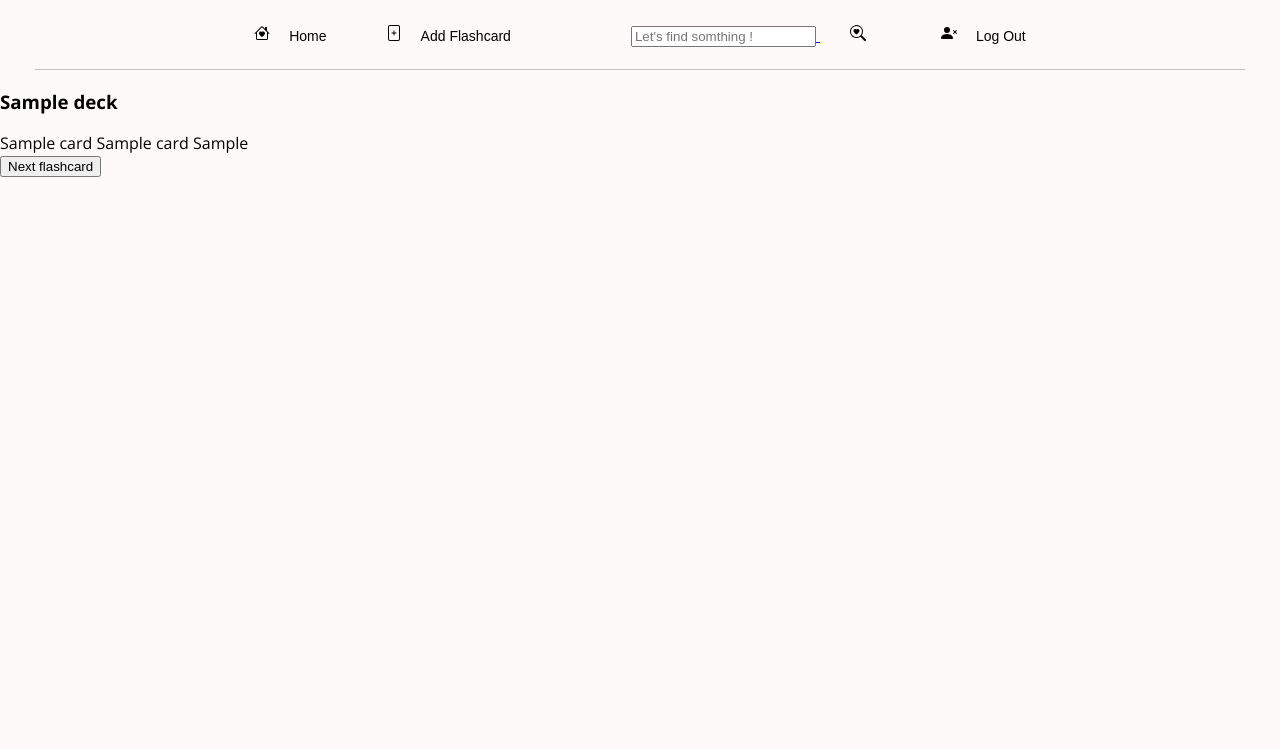
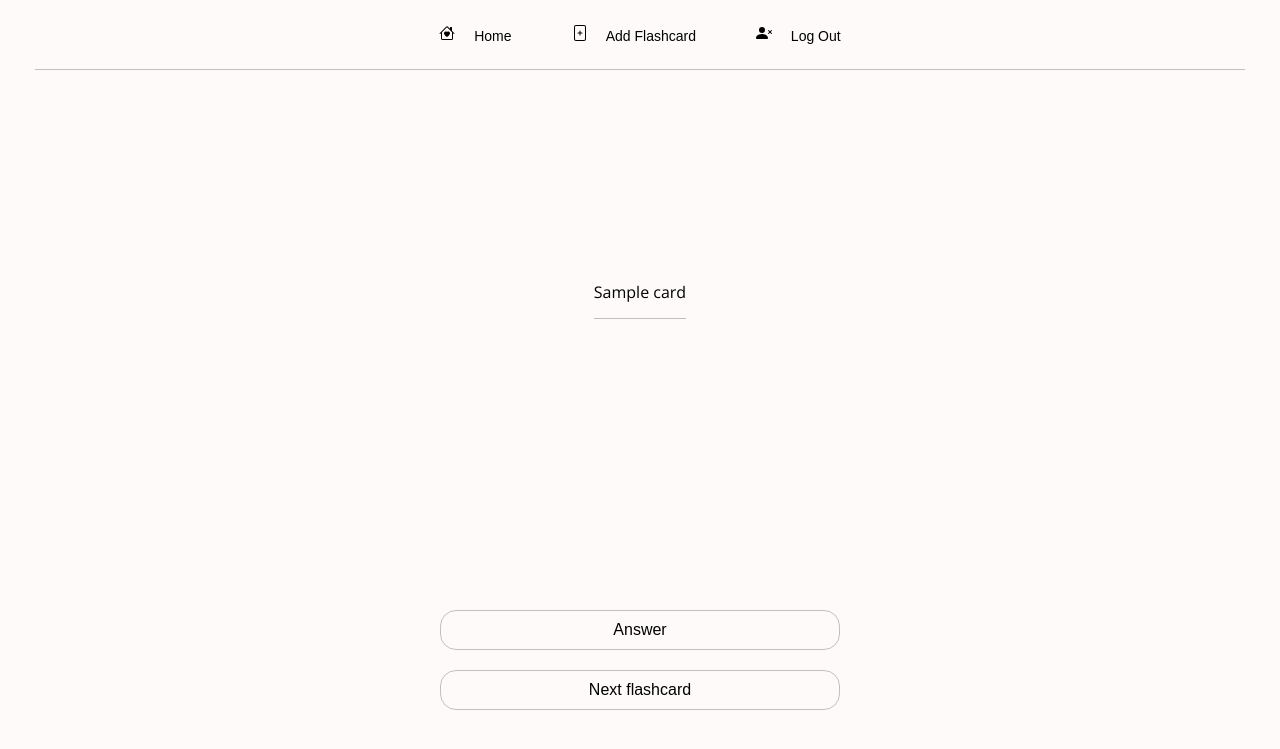
Before and after one commit to emiliaburdak/Flashcard-app, a Flask app: a page that uses flask/Anki/app/templates/baseline.html in a window 1280 px wide. Shown: the top 749 px of the page. Run offline with Flask 3, Linux system fonts and the light colour scheme; a user stored in the database is signed in; tables that the repository leaves empty hold one stand-in row (values such as "Sample post").

Commit message:
Implement flashcard display in html and javascript

```diff
--- a/flask/Anki/app/body.py
+++ b/flask/Anki/app/body.py
@@ -105,6 +105,9 @@ def display_flashcard(deck_name):
                            deck_name=deck_name)
 
 
+
+
+
 @body.route('/display')
 def display():
     all_flashcards = FlashCard.query.all()
--- a/flask/Anki/app/static/index.js
+++ b/flask/Anki/app/static/index.js
@@ -8,3 +8,9 @@ window.onload = function() {
     }
   }
 };
+
+
+document.getElementById("answerButton").addEventListener("click", function() {
+    document.getElementById("back_name").style.display = "block";
+    document.getElementById("sentence").style.display = "block";
+});
--- a/flask/Anki/app/static/style.css
+++ b/flask/Anki/app/static/style.css
@@ -132,3 +132,45 @@ body {
     cursor: pointer;
     float: right;
 }
+
+.flashcard-layout {
+    display: flex;
+    flex-direction: column;
+    justify-content: center;
+    align-items: center;
+    text-align: center;
+    padding: 30px;
+    min-height: 85vh;
+}
+
+.flashcard-name:not(:last-child)  {
+    padding-bottom: 15px;
+    border-bottom: 1px solid #C0C0C0;
+}
+
+.flashcard-name:last-child {
+    padding-bottom: 30px;
+}
+
+.button-section {
+    margin-top: auto; /* Push the button section to the bottom */
+}
+
+.flashcard-button {
+    margin: 10px;
+    width: 400px;
+    height: 40px;
+    color: #000000 ;
+    background-color: #FFFAFA;
+    border: 1px solid #C0C0C0;
+    border-radius: 16px;
+    font-size: 16px;
+}
+
+.flashcard-string-layout {
+    display: flex;
+    flex-direction: column;
+    justify-content: center;
+    align-items: center;
+    min-height: 50vh;
+    }
--- a/flask/Anki/app/templates/baseline.html
+++ b/flask/Anki/app/templates/baseline.html
@@ -37,18 +37,18 @@
             Add Flashcard
         </button>
     </a>
-    <a id="search" href="/search">
-        <input class="search-label" type="search" placeholder="Let's find somthing !" aria-label="Search"
-               name="search" id="search">
-        <button class="nav-buttons" type="submit">
+<!--    <a id="search" href="/search">-->
+<!--        <input class="search-label" type="search" placeholder="Let's find somthing !" aria-label="Search"-->
+<!--               name="search" id="search">-->
+<!--        <button class="nav-buttons" type="submit">-->
 
-            <svg xmlns="http://www.w3.org/2000/svg" width="16" height="16" fill="black"
-                 class="bi bi-search-heart" viewBox="0 0 16 16">
-                <path d="M6.5 4.482c1.664-1.673 5.825 1.254 0 5.018-5.825-3.764-1.664-6.69 0-5.018Z"/>
-                <path d="M13 6.5a6.471 6.471 0 0 1-1.258 3.844c.04.03.078.062.115.098l3.85 3.85a1 1 0 0 1-1.414 1.415l-3.85-3.85a1.007 1.007 0 0 1-.1-.115h.002A6.5 6.5 0 1 1 13 6.5ZM6.5 12a5.5 5.5 0 1 0 0-11 5.5 5.5 0 0 0 0 11Z"/>
-            </svg>
-        </button>
-    </a>
+<!--            <svg xmlns="http://www.w3.org/2000/svg" width="16" height="16" fill="black"-->
+<!--                 class="bi bi-search-heart" viewBox="0 0 16 16">-->
+<!--                <path d="M6.5 4.482c1.664-1.673 5.825 1.254 0 5.018-5.825-3.764-1.664-6.69 0-5.018Z"/>-->
+<!--                <path d="M13 6.5a6.471 6.471 0 0 1-1.258 3.844c.04.03.078.062.115.098l3.85 3.85a1 1 0 0 1-1.414 1.415l-3.85-3.85a1.007 1.007 0 0 1-.1-.115h.002A6.5 6.5 0 1 1 13 6.5ZM6.5 12a5.5 5.5 0 1 0 0-11 5.5 5.5 0 0 0 0 11Z"/>-->
+<!--            </svg>-->
+<!--        </button>-->
+<!--    </a>-->
     <a id="logout" href="/logout">
         <button class="nav-buttons" type="button">
             <svg xmlns="http://www.w3.org/2000/svg" width="16" height="16" fill="currentColor"
--- a/flask/Anki/app/templates/display_flashcard.html
+++ b/flask/Anki/app/templates/display_flashcard.html
@@ -2,17 +2,25 @@
 {% block title %}Home{% endblock %}
 {% block content%}
 <section>
-    <h1>{{ deck_name }}</h1>
+    <div class="flashcard-layout">
+        <div class="flashcard-string-layout" id="flashcard">
+            <p class="flashcard-name" id="front_name">{{ flashcard.front_name }}</p>
+            <h1 class="flashcard-name" id="back_name" style="display:none">{{ flashcard.back_name }}</h1>
+            <p class="flashcard-name" id="sentence" style="display:none">{{ flashcard.sentence }}</p>
+        </div>
+        <div class="button-section">
+            <button class="flashcard-button" id="answerButton">Answer</button>
 
-    {{ flashcard.front_name }}
-    {{ flashcard.back_name }}
-    {{ flashcard.sentence }}
-
-    <form method="POST" action="{{ url_for('body.display_flashcard', deck_name=deck_name) }}">
-        <input type="submit" value="Next flashcard">
-    </form>
-
-
+            <form method="POST"
+                  action="{{ url_for('body.display_flashcard', deck_name=deck_name) }}">
+                <button class="flashcard-button" type="submit"> Next flashcard</button>
+            </form>
+        </div>
+    </div>
+    <script
+            type="text/javascript"
+            src="{{ url_for('static', filename='index.js') }}"
+    ></script>
 </section>
 
 {% endblock %}
```
